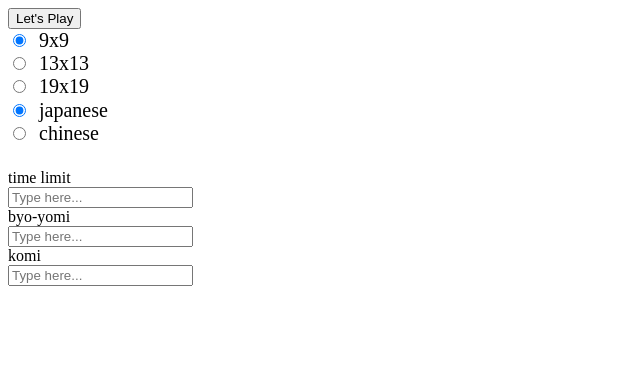
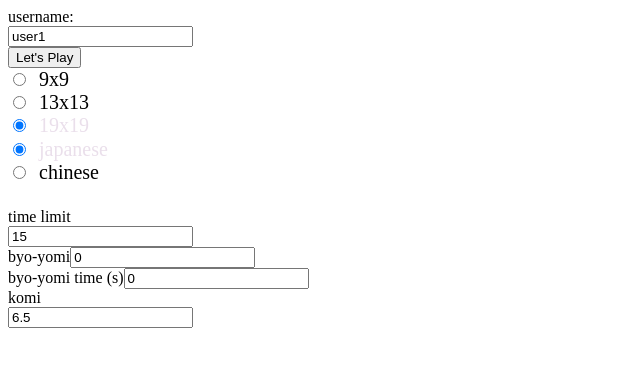
Before and after one commit to Awesome8Indigo/Weiqi, a Next.js app: page /gameSettings in a window 1280 px wide. Shown: the top 366 px of the page, without its empty margins (0-640 px from the left). Built offline with nearby package versions, Linux system fonts and the light colour scheme.

Commit message:
finished gamesettings frontend

```diff
--- a/package.json
+++ b/package.json
@@ -12,7 +12,8 @@
     "@material-tailwind/react": "^2.1.10",
     "next": "15.3.1",
     "react": "^19.0.0",
-    "react-dom": "^19.0.0"
+    "react-dom": "^19.0.0",
+    "react-native": "^0.79.2"
   },
   "devDependencies": {
     "@eslint/eslintrc": "^3",
--- a/src/app/page.tsx
+++ b/src/app/page.tsx
@@ -2,7 +2,7 @@
 import {router} from "next/client";
 import { useRouter } from 'next/navigation';
 import {useState} from "react";
-import gameSettings from "../pages/gameSettings";
+import GameSettings from "../pages/gameSettings";
 import {JSX} from "react";
 
 const GameMenu = () => {
@@ -14,7 +14,7 @@ const GameMenu = () => {
     };
     if (game) {
         return (
-          gameSettings()
+          <GameSettings/>
         );
     }
     return (
--- a/src/components/ToggleSwitch/ToggleSwitch.tsx
+++ b/src/components/ToggleSwitch/ToggleSwitch.tsx
@@ -10,6 +10,8 @@ export interface ToggleSwitchProps {
   className?: string;
   group: string;
   containerColor?: string;
+  value?: string;
+  onChange?: (value: string) => void;
 }
 
 export default function ToggleSwitch({
@@ -24,6 +26,8 @@ export default function ToggleSwitch({
   orientation,
   className,
   containerColor,
+  value,
+  onChange,
 }: ToggleSwitchProps) {
   return (
     <div
@@ -49,14 +53,20 @@ export default function ToggleSwitch({
               id={id}
               value={opt}
               className="peer hidden"
+              checked={value ? value === opt : undefined}
               defaultChecked={opt === defaultOption}
+              onChange={() => onChange && onChange(opt)}
             />
             <label
               htmlFor={id}
-              className="block cursor-pointer rounded peer-checked:bg-blue-500 peer-checked:text-white px-4 py-2"
+              className="block cursor-pointer rounded peer-checked:bg-blue-500 px-4 py-2"
               style={{
-                padding: `${buttonPadding_Y ?? 0}px ${buttonPadding_X ?? 0}px`,
-                fontSize: fontsize ? `${fontsize}px` : undefined,
+              padding: `${buttonPadding_Y ?? 0}px ${buttonPadding_X ?? 0}px`,
+              fontSize: fontsize ? `${fontsize}px` : undefined,
+              color: undefined, // default color
+              ...(value === opt || (!value && opt === defaultOption)
+                ? { color: '#EADFEB' }
+                : {}),
               }}
             >
               {opt}
--- a/src/pages/gameSettings.tsx
+++ b/src/pages/gameSettings.tsx
@@ -1,32 +1,58 @@
-import { useRouter } from "next/navigation";
 import { JSX } from "react";
 import { useState, MouseEvent } from "react";
+import { useRouter } from "next/navigation";
 import { Checkbox } from "@material-tailwind/react";
 import ToggleSwitch from "@/components/ToggleSwitch/ToggleSwitch";
+import Game from "./api/game";
 
 export default function GameSettings(): JSX.Element {
+    const [username, setUsername] = useState("user1");
+    const [time, setTime] = useState(15);
+    const [byoYomiPeriods, setByoYomiPeriods] = useState(0);
+    const [byoYomiTime, setByoYomiTime] = useState(0);
+    const [komi, setKomi] = useState(6.5);
+    const [size, setSize] = useState([19, 19]);
+    const [scoringSystem, setScoringSystem] = useState("japanese");
     const router = useRouter();
-
     const handleCreateGame = (event: MouseEvent<HTMLButtonElement>): void => {
         const randomString: string = Math.random().toString(36).substring(2, 10);
         router.push(`/${randomString}`);
+        const game = new Game([username, null], time, byoYomiTime, byoYomiPeriods, komi, size, scoringSystem, randomString);
     };
 
     return (
-        <>
-            <div>
-                <div className="w-full max-w-lg mx-auto p-4">
+        <div className="min-h-screen flex flex-col bg-slate-900">
+            {/* Vertically centered username and button */}
+            <div className="flex-1 flex flex-col justify-center items-center">
+                <span className="ml-2 flex justify-center items-center text-white">username:</span>
+                <div className="w-full max-w-sm min-w-[200px] flex justify-center mx-auto mt-4">
+                    <input
+                        className="w-full bg-transparent placeholder:text-slate-400 text-white text-sm border border-slate-700 rounded-md px-3 py-2 transition duration-300 ease focus:outline-none focus:border-slate-400 hover:border-slate-600 shadow-sm focus:shadow"
+                        placeholder="Type here..."
+                        value={username}
+                        onChange={(e) => setUsername(e.target.value)}
+                    />
+                </div>
+                <div className="w-full max-w-lg mx-auto p-4 flex justify-center">
                     <button
                         className="w-full bg-blue-500 text-white px-6 py-3 rounded-lg hover:bg-blue-700 transition-all"
                         onClick={handleCreateGame}
                     >
                         Let's Play
                     </button>
-
-                <div className={"flex flex-col justify-center items-center pt-8 text-black"}> {/* Added flex flex-col */}
+                </div>
+            </div>
+            {/* Scrollable settings below */}
+            <div className="overflow-y-auto max-h-[50vh] px-2 pb-8 border-t border-slate-700">
+                <div className={"flex flex-col justify-center items-center pt-8 text-gray-700"}>
                     <ToggleSwitch
                         options={["9x9", "13x13", "19x19"]}
-                        defaultOption={"9x9"}
+                        value={size[0] + "x" + size[1]}
+                        onChange={(val) => {
+                            if(val == "9x9") setSize([9, 9]);
+                            else if(val == "13x13") setSize([13, 13]);
+                            else if(val == "19x19") setSize([19, 19]);
+                        }}
                         buttonPadding_X={10}
                         buttonPadding_Y={10}
                         containerWidth={220}
@@ -35,52 +61,85 @@ export default function GameSettings(): JSX.Element {
                         group="size-group"
                         orientation="horizontal"
                         className="flex items-center justify-center w-full"
-
                     />
                 </div>
-                <div className={"flex flex-col justify-center items-center py-8 text-black"}> {/* Added flex flex-col */}
+                <div className={"flex flex-col justify-center items-center py-8 text-gray-700"}>
                     <ToggleSwitch
                         options={["japanese", "chinese"]}
-                        defaultOption={"japanese"}
+                        value={scoringSystem}
+                        onChange={setScoringSystem}
                         buttonPadding_X={10}
                         buttonPadding_Y={10}
                         containerWidth={200}
                         containerHeight={50}
                         fontsize={20}
                         orientation="horizontal"
-                        className="flex items-center justify-center w-full"
                         group="scoring-group"
                     />
                 </div>
-
-
-                </div>
-                <span className="ml-2 flex justify-center">time limit</span>
+                <span className="ml-2 flex justify-center text-white">time limit</span>
                 <div className="w-full max-w-sm min-w-[200px] flex justify-center mx-auto mt-4">
                     <input
-                        className="w-full bg-transparent placeholder:text-slate-400 text-slate-700 text-sm border border-slate-200 rounded-md px-3 py-2 transition duration-300 ease focus:outline-none focus:border-slate-400 hover:border-slate-300 shadow-sm focus:shadow"
+                        className="w-full bg-transparent placeholder:text-slate-400 text-white text-sm border border-slate-700 rounded-md px-3 py-2 transition duration-300 ease focus:outline-none focus:border-slate-400 hover:border-slate-600 shadow-sm focus:shadow"
                         placeholder="Type here..."
+                        type="text"
+                        inputMode="numeric"
+                        pattern="[0-9]*"
+                        value={time}
+                        onChange={(e) => {
+                            const val = Math.abs(parseInt(e.target.value.replace(/[^0-9]/g, ""), 10));
+                            setTime(Number.isNaN(val) || val === 0 ? 1 : val);
+                        }}
                     />
                 </div>
-
-                <span className="ml-2 flex justify-center pt-8">byo-yomi</span>
+                <div className="flex flex-col md:flex-row gap-4 justify-center items-center pt-8">
+                    <div className="flex flex-col items-center w-full max-w-xs">
+                        <span className="ml-2 flex justify-center text-white">byo-yomi</span>
+                        <input
+                            className="w-full bg-transparent placeholder:text-slate-400 text-white text-sm border border-slate-700 rounded-md px-3 py-2 transition duration-300 ease focus:outline-none focus:border-slate-400 hover:border-slate-600 shadow-sm focus:shadow mt-2"
+                            placeholder="Periods"
+                            type="text"
+                            inputMode="numeric"
+                            pattern="[0-9]*"
+                            value={byoYomiPeriods}
+                            onChange={(e) => {
+                                const val = Math.abs(parseInt(e.target.value.replace(/[^0-9]/g, ""), 10));
+                                setByoYomiPeriods(Number.isNaN(val) ? 0 : val);
+                            }}
+                        />
+                    </div>
+                    <div className="flex flex-col items-center w-full max-w-xs">
+                        <span className="ml-2 flex justify-center text-white">byo-yomi time (s)</span>
+                        <input
+                            className="w-full bg-transparent placeholder:text-slate-400 text-white text-sm border border-slate-700 rounded-md px-3 py-2 transition duration-300 ease focus:outline-none focus:border-slate-400 hover:border-slate-600 shadow-sm focus:shadow mt-2"
+                            placeholder="Seconds"
+                            type="text"
+                            inputMode="numeric"
+                            pattern="[0-9]*"
+                            value={byoYomiTime}
+                            onChange={(e) => {
+                                const val = Math.abs(parseInt(e.target.value.replace(/[^0-9]/g, ""), 10));
+                                setByoYomiTime(Number.isNaN(val) ? 0 : val);
+                            }}
+                        />
+                    </div>
+                </div>
+                <span className="ml-2 flex justify-center pt-8 text-white">komi</span>
                 <div className="w-full max-w-sm min-w-[200px] flex justify-center mx-auto mt-4">
                     <input
-                        className="w-full bg-transparent placeholder:text-slate-400 text-slate-700 text-sm border border-slate-200 rounded-md px-3 py-2 transition duration-300 ease focus:outline-none focus:border-slate-400 hover:border-slate-300 shadow-sm focus:shadow"
+                        className="w-full bg-transparent placeholder:text-slate-400 text-white text-sm border border-slate-700 rounded-md px-3 py-2 transition duration-300 ease focus:outline-none focus:border-slate-400 hover:border-slate-600 shadow-sm focus:shadow"
                         placeholder="Type here..."
+                        type="text"
+                        inputMode="decimal"
+                        pattern="[0-9.]*"
+                        value={komi}
+                        onChange={(e) => {
+                            const val = Math.abs(parseFloat(e.target.value.replace(/[^0-9.]/g, "")));
+                            setKomi(Number.isNaN(val) ? 6.5 : val);
+                        }}
                     />
                 </div>
-
-                <span className="ml-2 flex justify-center pt-8">komi</span>
-                <div className="w-full max-w-sm min-w-[200px] flex justify-center mx-auto mt-4">
-                    <input
-                        className="w-full bg-transparent placeholder:text-slate-400 text-slate-700 text-sm border border-slate-200 rounded-md px-3 py-2 transition duration-300 ease focus:outline-none focus:border-slate-400 hover:border-slate-300 shadow-sm focus:shadow"
-                        placeholder="Type here..."
-                    />
-                </div>
-
-
             </div>
-        </>
+        </div>
     );
 }
```
Also changed, not shown: src/pages/api/game.ts (+60 -12 lines), 1 other file (tests, documents, lock files or other folders).
